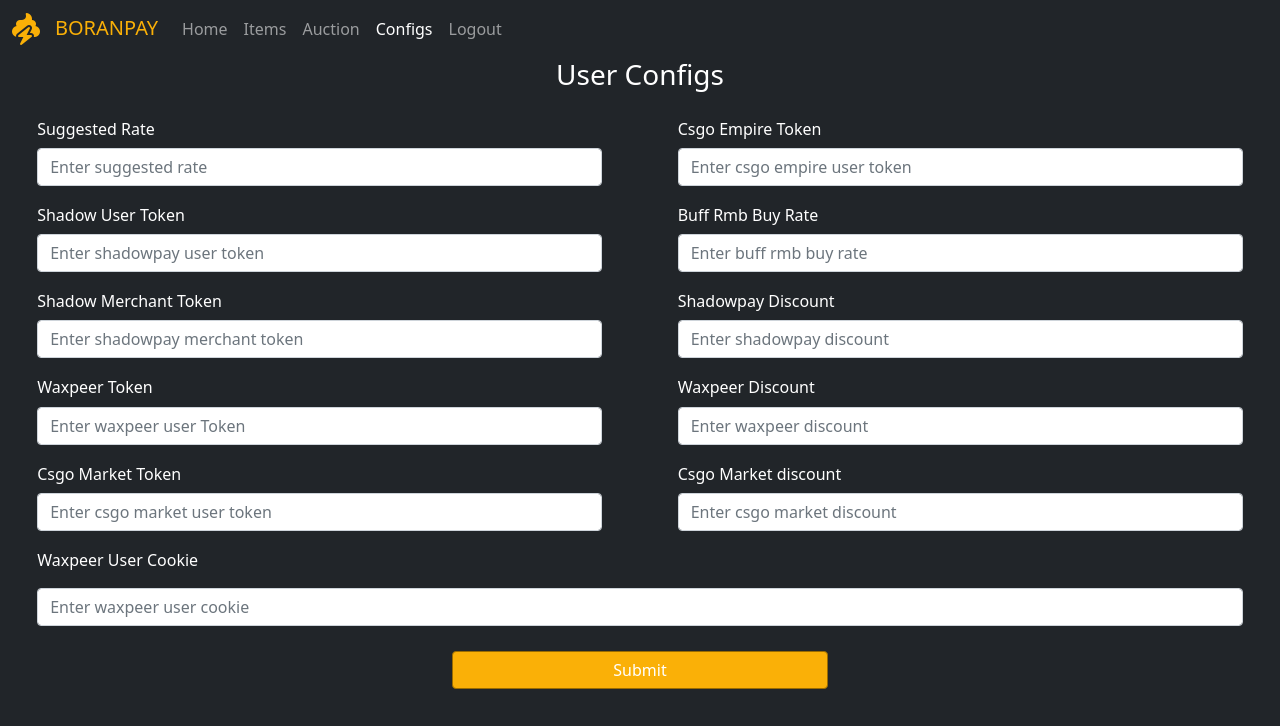
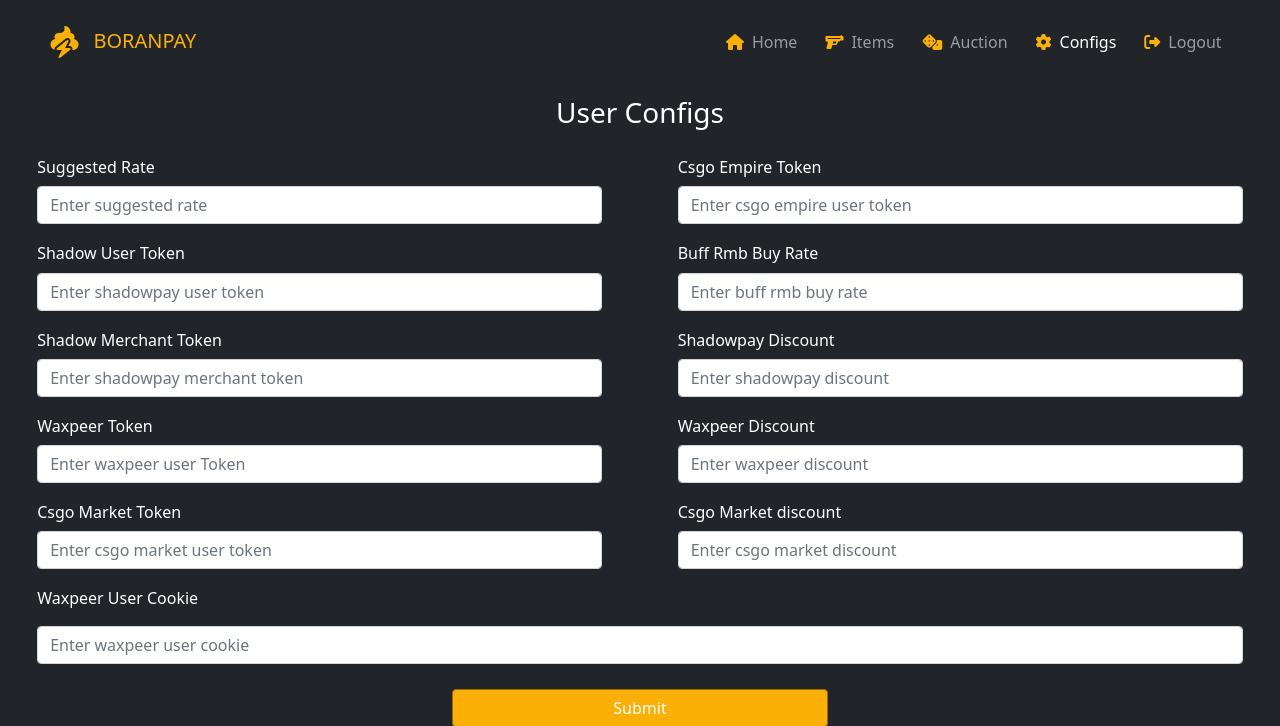
Before and after one commit to boranfurkan/CSGO-BOTS-FLASK, a Flask app: page /configs in a window 1280 px wide. Shown: the top 726 px of the page. Run offline with Flask 3, Linux system fonts and the light colour scheme; the visitor is signed in with stand-in values (Sample User, id 1); data that the repository does not hold is empty; some libraries are stand-ins or nearby versions.

Commit message:
UI Update

```diff
--- a/website/static/css/styles.css
+++ b/website/static/css/styles.css
@@ -17,8 +17,29 @@
     box-shadow: 0 0 0 0.25rem rgba(250, 176, 7, .5)
 }
 
+.navbar{
+    margin: 1% 3% 2%;
+}
+
+#navbarNav {
+    display: flex!important;
+    justify-content: flex-end;
+    align-items: center;
+}
+
 .navbar-brand {
     display: flex;
+    color: #fab007!important;
+}
+
+.nav-item{
+    display: flex;
+    align-items: center;
+    justify-content: center;
+    margin-left: 20px;
+}
+
+.nav-item > i {
     color: #fab007!important;
 }
 
@@ -316,3 +337,17 @@
 .auction-search {
    width: 5%;
 }
+
+#item-search{
+    color: white;
+    border: 1px solid #fab007;
+    background-color: transparent;
+    outline: none;
+    box-shadow: none;
+}
+
+#item-search:focus, #item-search:focus {
+    border-color: #fab007;
+    outline: 0;
+    box-shadow: 0 0 0 0.25rem #fab007;
+}
--- a/website/templates/base.html
+++ b/website/templates/base.html
@@ -32,18 +32,23 @@
           <ul class="navbar-nav">
             {% if user.is_authenticated %}
             <li class="nav-item">
+              <i class="fa-solid fa-house"></i>
               <a class="nav-link" id="home" aria-current="page" href="/">Home</a>
             </li>
             <li class="nav-item">
+              <i class="fa-solid fa-gun"></i>
               <a class="nav-link" id="items" href="/items">Items</a>
             </li>
             <li class="nav-item">
+              <i class="fa-solid fa-dice"></i>
               <a class="nav-link" id="auction" href="/auction">Auction</a>
             </li>
             <li class="nav-item">
+              <i class="fa-solid fa-gear"></i>
               <a class="nav-link" id="configs" href="/configs">Configs</a>
             </li>
             <li class="nav-item">
+              <i class="fa-solid fa-right-from-bracket"></i>
               <a class="nav-link" id="logout" href="/logout">Logout</a>
             </li>
             {% else %}
```
